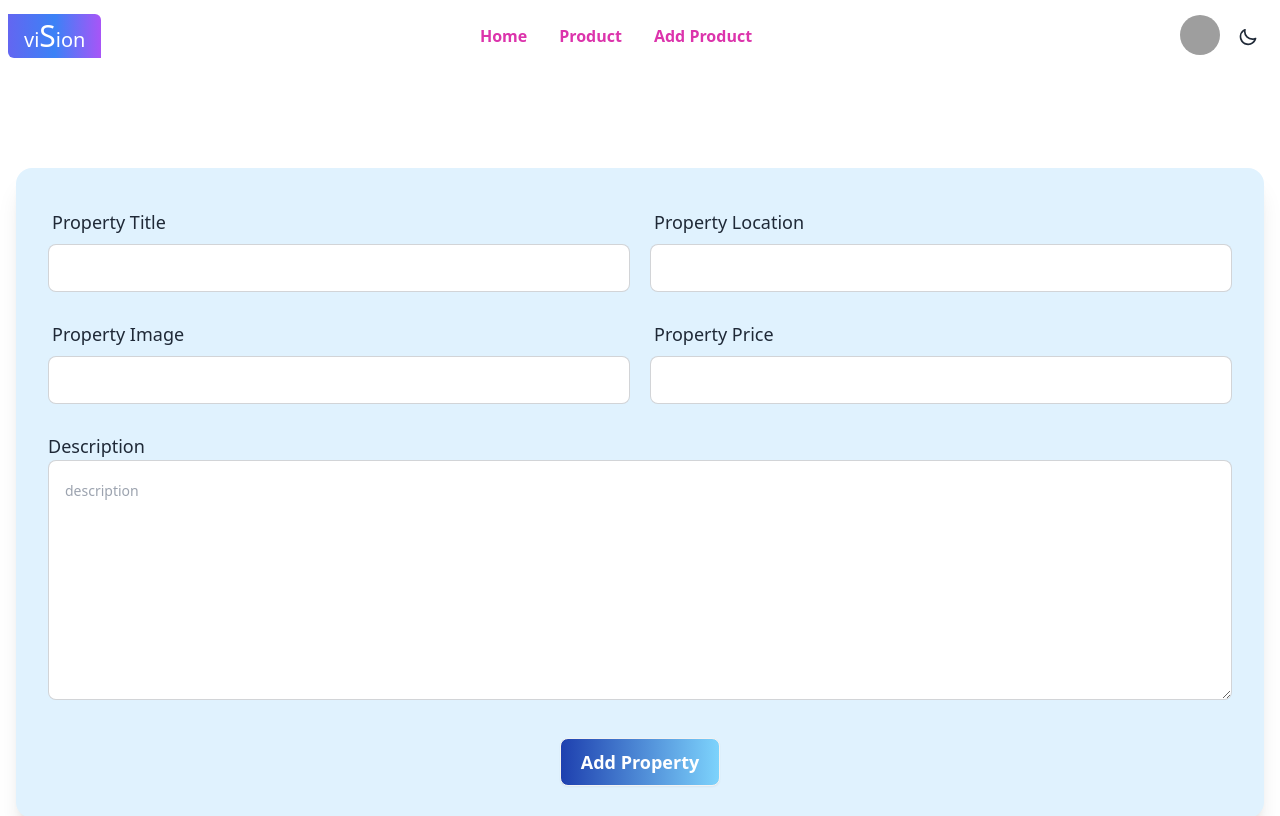
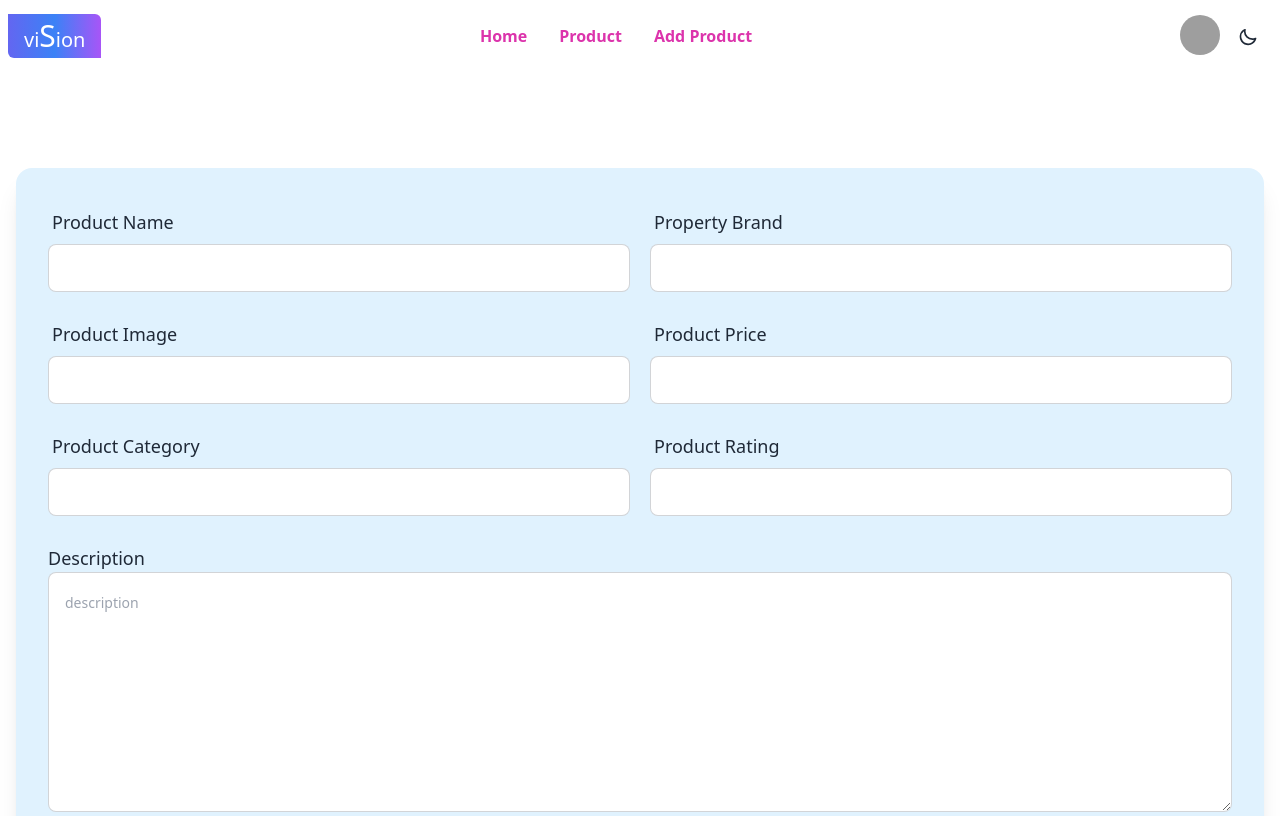
Before and after one commit to Kasfia-Mostafa-S/Vision-Client-Site, a React (Vite) app: page /addProducts in a window 1280 px wide. Shown: the top 816 px of the page. Built offline with nearby package versions, Linux system fonts and the light colour scheme; grey boxes are pictures that could not be loaded.

Commit message:
add products

```diff
--- a/index.html
+++ b/index.html
@@ -2,7 +2,7 @@
 <html lang="en" data-theme="light">
   <head>
     <meta charset="UTF-8" />
-    <link rel="icon" type="image/svg+xml" href="/vite.svg" />
+    <link rel="icon" type="image/svg+xml" href="https://i.ibb.co/YfTVM1V/OIG.jpg" />
     <meta name="viewport" content="width=device-width, initial-scale=1.0" />
     <title>Vision</title>
   </head>
--- a/src/AddProduct/AddProducts.jsx
+++ b/src/AddProduct/AddProducts.jsx
@@ -1,42 +1,35 @@
 import Swal from "sweetalert2";
-import useAxiosPublic from '../Hooks/useAxiosPublic'
-
+import useAxiosPublic from "../Hooks/useAxiosPublic";
 
 const AddProducts = () => {
-  const axiosPublic = useAxiosPublic()
+  const axiosPublic = useAxiosPublic();
 
-  const handleAddProperty = (event) => {
+  const handleAddProduct = (event) => {
     event.preventDefault();
     const form = event.target;
-    const property_image = form.property_image.value;
-    const property_location = form.property_location.value;
-    const property_title = form.property_title.value;
-    const property_price = form.property_price.value;
-    const agent_name = form.agent_name.value;
-    const email = form.email.value;
-    const agent_image = form.agent_image.value;
+    const name = form.name.value;
+    const brand = form.brand.value;
+    const price = form.price.value;
+    const category = form.category.value;
+    const photo = form.photo.value;
     const description = form.description.value;
-    const status = form.status.value;
 
-    const newAddProperty = {
-      property_image,
-      property_location,
-      property_title,
-      property_price,
-      email,
-      agent_name,
-      agent_image,
-      description,
-      status
+    const newAddProduct = {
+      name,
+      brand,
+      price,
+      category,
+      photo,
+      description
     };
 
-    axiosPublic.post("/property", newAddProperty).then((res) => {
+    axiosPublic.post("/products", newAddProduct).then((res) => {
       console.log(res.data);
       if (res.data.insertedId) {
         Swal.fire({
           position: "top-center",
           icon: "success",
-          title: "Property added",
+          title: "Product added",
           showConfirmButton: false,
           timer: 1500,
         });
@@ -46,18 +39,17 @@ const AddProducts = () => {
 
   return (
     <div>
-
       <div className="max-w-7xl mx-auto my-20 ">
         <div className="hero-content flex-col">
           <div className="card w-full shadow-xl bg-sky-100 ">
-            <form onSubmit={handleAddProperty} className="card-body h-full">
+            <form onSubmit={handleAddProduct} className="card-body h-full">
               <div className=" grid grid-cols-2 gap-5">
                 <div className="form-control grid">
                   <label className="label">
-                    <span className="label-text text-lg">Property Title</span>
+                    <span className="label-text text-lg">Product Name</span>
                   </label>
                   <input
-                    name="property_title"
+                    name="name"
                     type="text"
                     placeholder=""
                     className="input input-bordered text-gray-600"
@@ -66,12 +58,10 @@ const AddProducts = () => {
                 </div>
                 <div className="form-control">
                   <label className="label">
-                    <span className="label-text text-lg">
-                      Property Location
-                    </span>
+                    <span className="label-text text-lg">Property Brand</span>
                   </label>
                   <input
-                    name="property_location"
+                    name="brand"
                     type="text"
                     placeholder=""
                     className="input input-bordered text-gray-600"
@@ -80,10 +70,10 @@ const AddProducts = () => {
                 </div>
                 <div className="form-control">
                   <label className="label">
-                    <span className="label-text text-lg">Property Image</span>
+                    <span className="label-text text-lg">Product Image</span>
                   </label>
                   <input
-                    name="property_image"
+                    name="photo"
                     type="text"
                     placeholder=""
                     className="input input-bordered text-gray-600"
@@ -92,10 +82,34 @@ const AddProducts = () => {
                 </div>
                 <div className="form-control">
                   <label className="label">
-                    <span className="label-text text-lg">Property Price</span>
+                    <span className="label-text text-lg">Product Price</span>
                   </label>
                   <input
-                    name="property_price"
+                    name="price"
+                    type="text"
+                    placeholder=""
+                    className="input input-bordered text-gray-600"
+                    required
+                  />
+                </div>
+                <div className="form-control">
+                  <label className="label">
+                    <span className="label-text text-lg">Product Category</span>
+                  </label>
+                  <input
+                    name="category"
+                    type="text"
+                    placeholder=""
+                    className="input input-bordered text-gray-600"
+                    required
+                  />
+                </div>
+                <div className="form-control">
+                  <label className="label">
+                    <span className="label-text text-lg">Product Rating</span>
+                  </label>
+                  <input
+                    name="rating"
                     type="text"
                     placeholder=""
                     className="input input-bordered text-gray-600"
@@ -117,7 +131,7 @@ const AddProducts = () => {
               <div>
                 <p className="text-lg">Description</p>
                 <textarea
-                name="description"
+                  name="description"
                   className="textarea textarea-bordered w-full text-gray-600 p-4 h-60"
                   placeholder="description"
                 ></textarea>
```
Also changed, not shown: src/AllProduct/AllProducts.jsx (+11 -16 lines).
